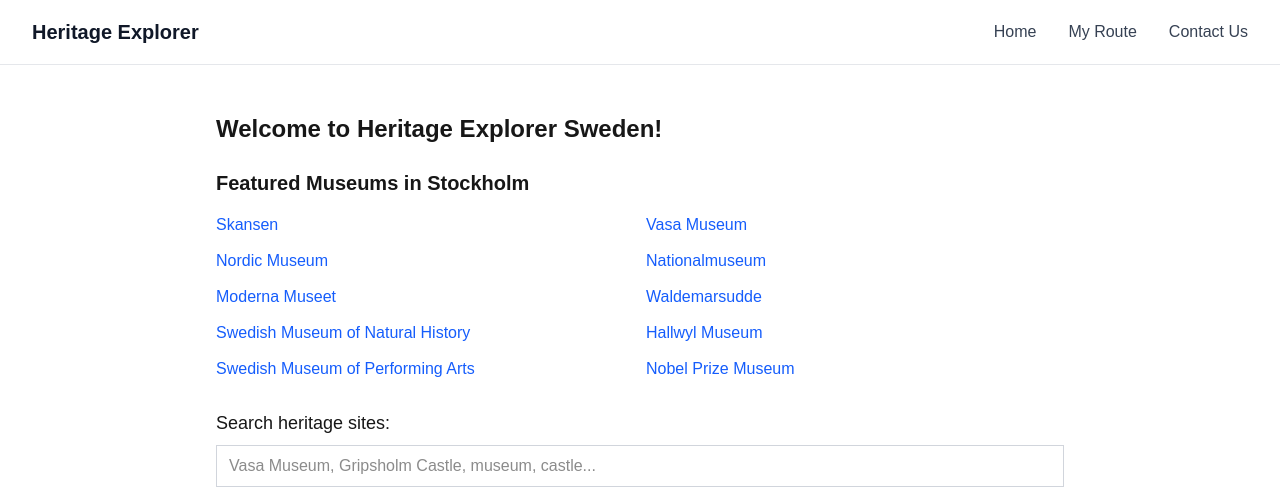
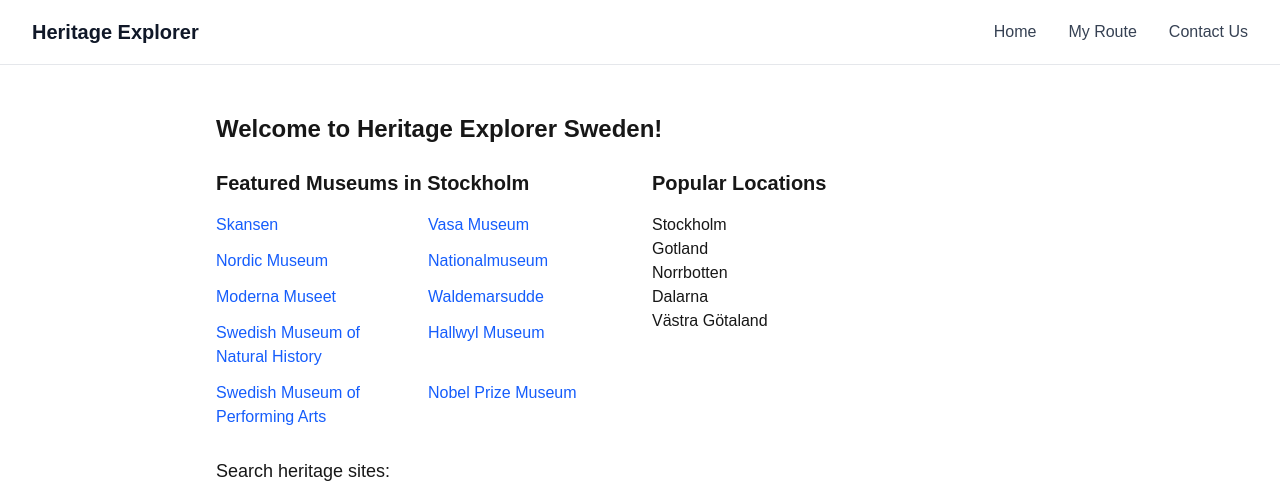
Before and after one commit to Sain49/heritage-explorer-swe, a Next.js app: page / in a window 1280 px wide. Shown: the top 488 px of the page. Built offline with nearby package versions, Linux system fonts and the light colour scheme; grey boxes are pictures that could not be loaded.

Commit message:
add popular locations and location search func to Home page

```diff
--- a/app/page.tsx
+++ b/app/page.tsx
@@ -1,16 +1,41 @@
 "use client";
 
 import { useState } from "react";
-import dynamic from "next/dynamic";
 import Link from "next/link";
 
 import type { NominatimResult } from "@/types/site";
-import { searchByName, searchByCategory } from "@/lib/api/nominatim";
+import {
+  searchByName,
+  searchByCategory,
+  searchByBoundingBox,
+} from "@/lib/api/nominatim";
 import { FEATURED_MUSEUMS } from "@/data/featured-museums";
 import MapErrorBoundary from "@/components/map-error-boundary";
+import Map from "@/components/map";
 
-// dynamically import Map to avoid SSR issues with Leaflet
-const Map = dynamic(() => import("@/components/map"), { ssr: false });
+// popular locations with their bounding boxes
+const POPULAR_LOCATIONS = [
+  {
+    name: "Stockholm",
+    boundingBox: { minLat: 59.2, maxLat: 59.5, minLon: 17.8, maxLon: 18.2 },
+  },
+  {
+    name: "Gotland",
+    boundingBox: { minLat: 56.9, maxLat: 58.0, minLon: 18.0, maxLon: 19.0 },
+  },
+  {
+    name: "Norrbotten",
+    boundingBox: { minLat: 65.0, maxLat: 69.0, minLon: 16.0, maxLon: 25.0 },
+  },
+  {
+    name: "Dalarna",
+    boundingBox: { minLat: 59.5, maxLat: 62.5, minLon: 12.0, maxLon: 16.0 },
+  },
+  {
+    name: "Västra Götaland",
+    boundingBox: { minLat: 57.0, maxLat: 59.0, minLon: 11.0, maxLon: 14.5 },
+  },
+];
 
 export default function Home() {
   const [searchQuery, setSearchQuery] = useState("");
@@ -87,14 +112,36 @@ export default function Home() {
     setError(null);
   };
 
+  const handleLocationSearch = async (boundingBox: {
+    minLat: number;
+    maxLat: number;
+    minLon: number;
+    maxLon: number;
+  }) => {
+    setIsLoading(true);
+    setError(null);
+
+    try {
+      const results = await searchByBoundingBox(boundingBox);
+      setSites(results);
+    } catch (error) {
+      console.error("Location search failed:", error);
+      setSites([]);
+      // For now, just log the error (no error handling in Stage 1)
+    }
+
+    setIsLoading(false);
+  };
+
   return (
     <div className="max-w-4xl mx-auto p-6">
       <h1 className="text-2xl font-bold mb-6 mt-6">
         Welcome to Heritage Explorer Sweden!
       </h1>
 
-      {/* featured museums */}
-      <div className="mb-7">
+      {/* featured museums and popular locations */}
+      <div className="grid grid-cols-1 md:grid-cols-2 gap-6 mb-7">
+        <div>
           <h2 className="text-xl font-semibold mb-4">
             Featured Museums in Stockholm
           </h2>
@@ -110,6 +157,21 @@ export default function Home() {
                 </button>
               </div>
             ))}
+          </div>
+        </div>
+        <div>
+          <h2 className="text-xl font-semibold mb-4">Popular Locations</h2>
+          <div>
+            {POPULAR_LOCATIONS.map((location) => (
+              <div key={location.name}>
+                <button
+                  onClick={() => handleLocationSearch(location.boundingBox)}
+                >
+                  {location.name}
+                </button>
+              </div>
+            ))}
+          </div>
         </div>
       </div>
 
```
Lines whose indentation alone changed are shown as unchanged.
